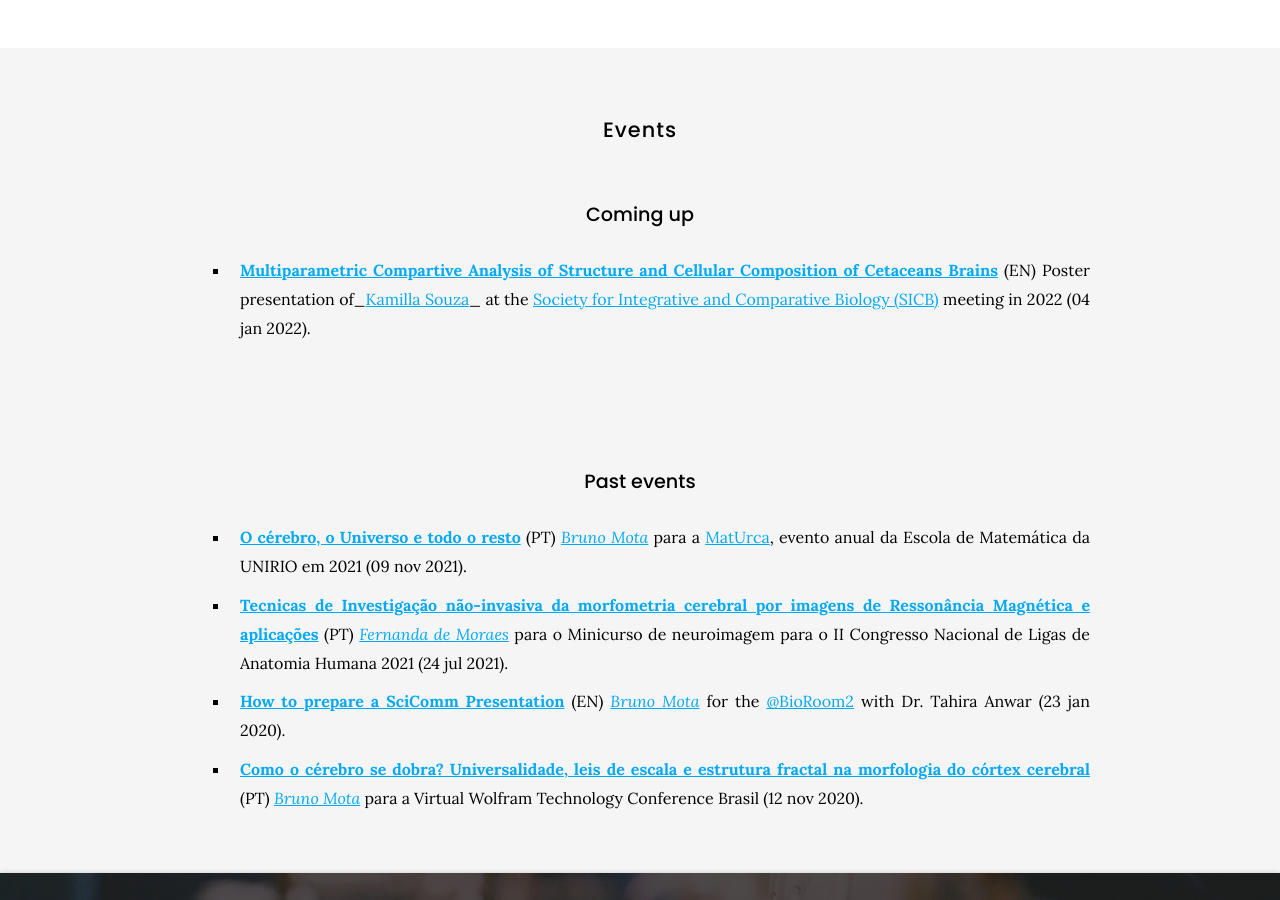
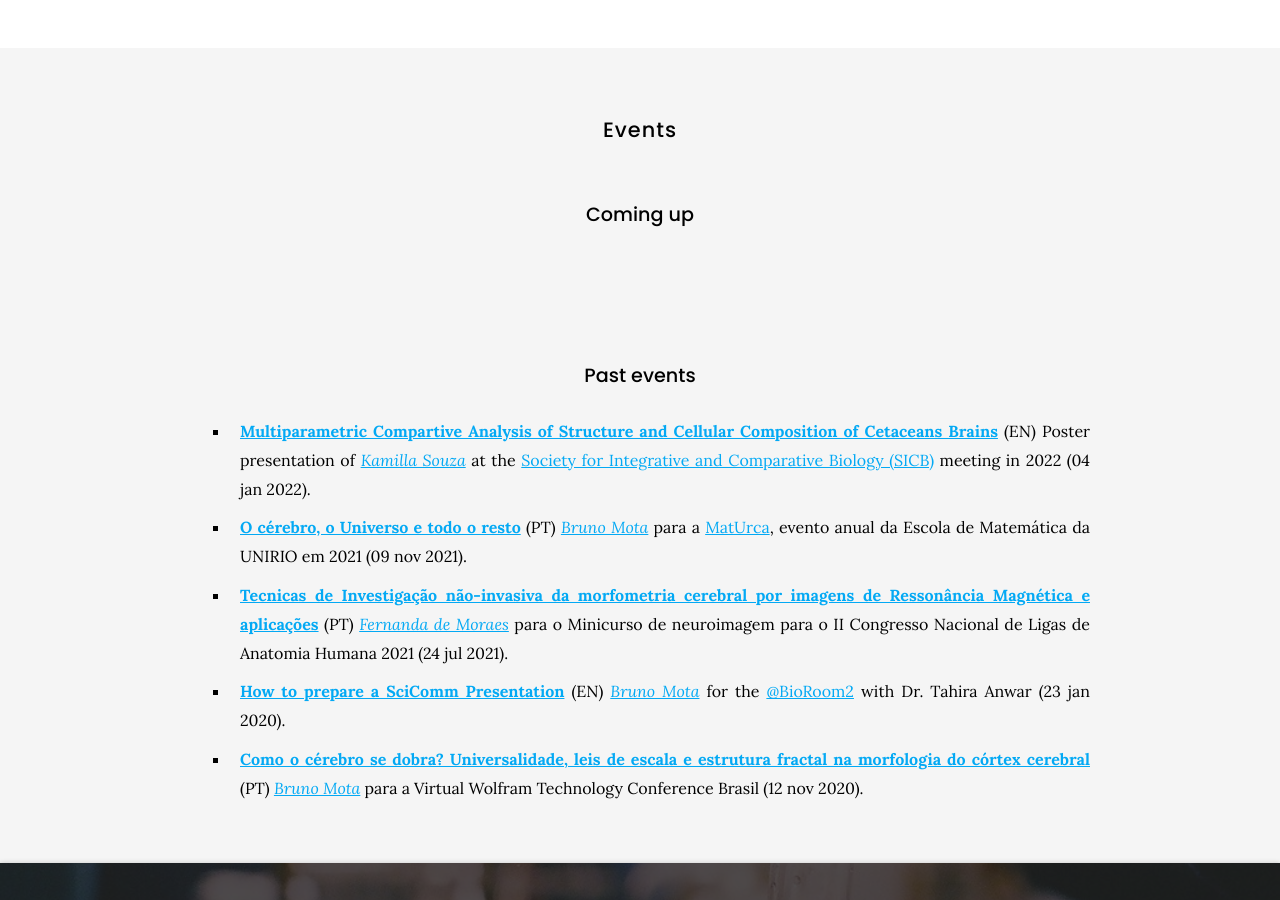
Before and after one commit to metaBIOlab/metabio, a Jekyll site: the page built from tools/index.md, in a window 1280 px wide and 900 px high, scrolled down 2141 px. Built offline with Jekyll 4.4.1, drawn with Linux system fonts in a browser that asks for light colours; nearby versions of some CDN libraries.

Commit message:
Update index.md

```diff
--- a/tools/index.md
+++ b/tools/index.md
@@ -48,13 +48,15 @@
 
 ### Coming up
 
-- **[Multiparametric Compartive Analysis of Structure and Cellular Composition of Cetaceans Brains](https://www.youtube.com/watch?v=YwNYCC35IIE)** (EN) Poster presentation of_[Kamilla Souza](kamilla-souza)_ at the [Society for Integrative and Comparative Biology (SICB)](https://burkclients.com/sicb/meetings/2022/site/) meeting in 2022 (04 jan 2022).
-<br>
+
 <!-- - Event 2 -->
 
 <br>
 <br>
 ### Past events
+
+- **[Multiparametric Compartive Analysis of Structure and Cellular Composition of Cetaceans Brains](https://www.youtube.com/watch?v=YwNYCC35IIE)** (EN) Poster presentation of *[Kamilla Souza](kamilla-souza)* at the [Society for Integrative and Comparative Biology (SICB)](https://burkclients.com/sicb/meetings/2022/site/) meeting in 2022 (04 jan 2022).
+<br>
 
 - **[O cérebro, o Universo e todo o resto](https://www.youtube.com/watch?v=YwNYCC35IIE)** (PT) _[Bruno Mota](bruno-mota)_ para a [MatUrca](https://www.instagram.com/matematicanaurca/), evento anual da Escola de Matemática da UNIRIO em 2021 (09 nov 2021).
 <br>
```
